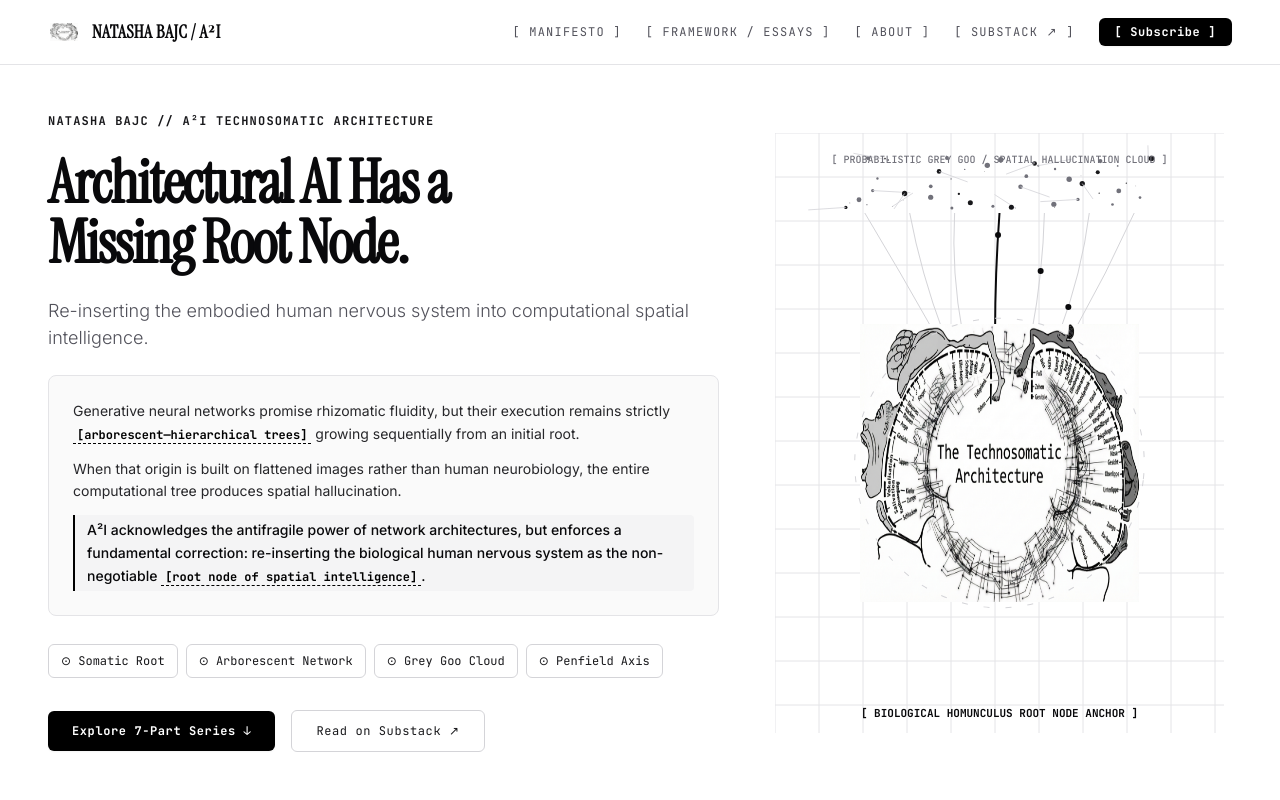
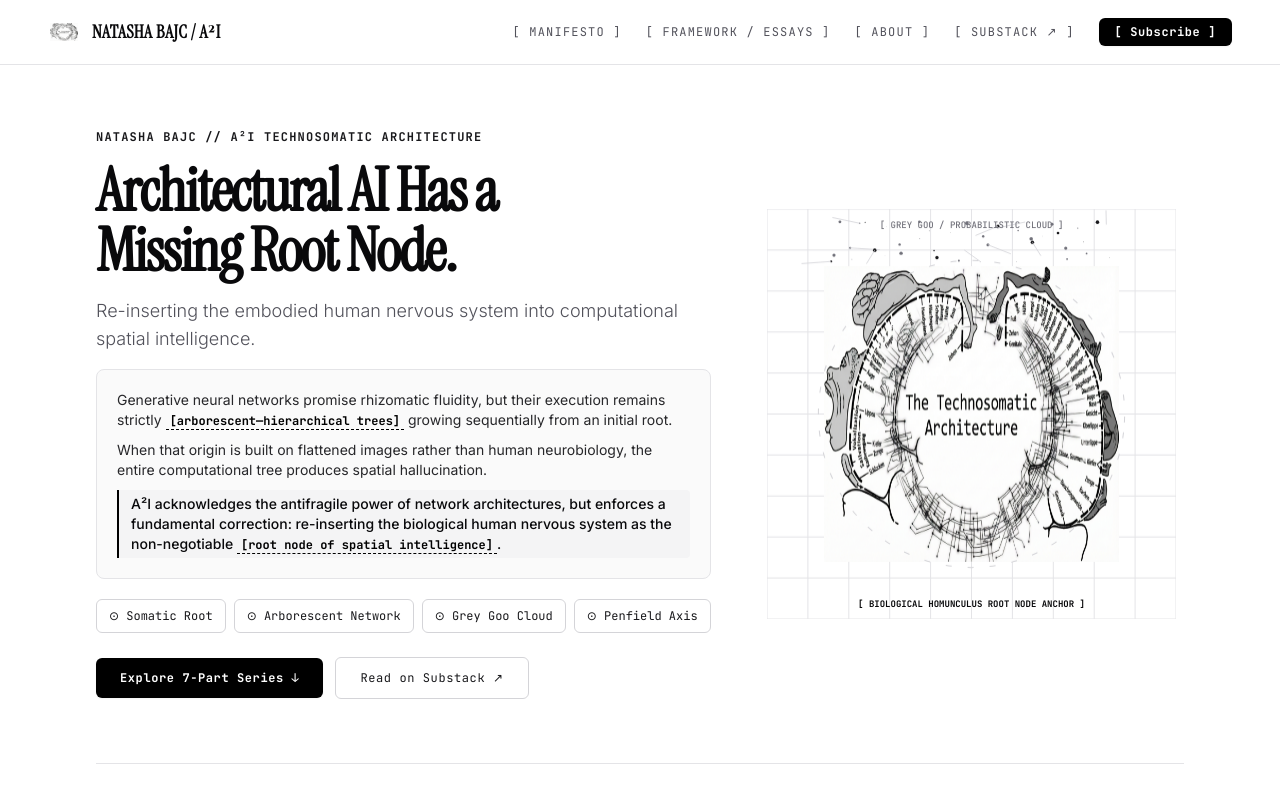
Before and after one commit to nbajc/Technosomatic-writings, a Next.js app: page / in a window 1280 px wide. Shown: the top 800 px of the page. Built offline with nearby package versions, Linux system fonts and the light colour scheme.

Commit message:
Critical Fix: aspect-square 1:1 unsquished Technosomatic Ring logo scaling, compact py-8 md:py-16 padding, max-w-6xl container

```diff
--- a/app/page.tsx
+++ b/app/page.tsx
@@ -44,7 +44,7 @@ export default function Home() {
       <Header onSelectSection={handleSelectSection} />
 
       {/* Main Centered Fluid Responsive Container */}
-      <main className="max-w-7xl mx-auto px-6 md:px-12 bg-white">
+      <main className="max-w-6xl mx-auto px-4 sm:px-6 lg:px-8 bg-white">
         {selectedEssay ? (
           <ReaderView
             essay={selectedEssay}
--- a/components/HeroSection.tsx
+++ b/components/HeroSection.tsx
@@ -11,11 +11,11 @@ export const HeroSection: React.FC<HeroSectionProps> = ({ onExploreClick }) => {
   const [activeNode, setActiveNode] = useState<string | null>(null);
 
   return (
-    <section id="hero" className="w-full min-h-[85vh] py-12 flex flex-col justify-center border-b border-zinc-200 bg-white">
-      <div className="grid grid-cols-1 lg:grid-cols-12 gap-12 items-center">
+    <section id="hero" className="w-full py-8 md:py-16 border-b border-zinc-200 bg-white">
+      <div className="grid grid-cols-1 lg:grid-cols-12 gap-8 lg:gap-12 items-center">
 
-        {/* LEFT COLUMN (Cols 1-7): Clean Editorial Hierarchy */}
-        <div className="lg:col-span-7 space-y-6">
+        {/* LEFT COLUMN (Cols 1-7): Tight Editorial Text Hierarchy */}
+        <div className="lg:col-span-7 flex flex-col justify-center space-y-4">
 
           {/* Small Mono Tagline */}
           <div className="text-xs font-mono-tag tracking-widest text-[#18181B] font-bold uppercase">
@@ -23,18 +23,18 @@ export const HeroSection: React.FC<HeroSectionProps> = ({ onExploreClick }) => {
           </div>
 
           {/* H1 Headline */}
-          <h1 className="text-4xl md:text-6xl font-serif-header font-bold text-[#09090B] leading-tight tracking-tight">
+          <h1 className="text-4xl md:text-5xl lg:text-6xl font-serif-header font-bold text-[#09090B] leading-tight tracking-tight">
             Architectural AI Has a <br />
             Missing Root Node.
           </h1>
 
           {/* Sub-headline */}
-          <p className="text-lg text-zinc-600 font-sans font-light leading-normal">
+          <p className="text-base md:text-lg text-zinc-600 font-sans font-light leading-normal">
             Re-inserting the embodied human nervous system into computational spatial intelligence.
           </p>
 
           {/* Manifesto Body Paragraphs */}
-          <div className="p-6 rounded-lg bg-zinc-50 border border-zinc-200 text-sm leading-relaxed text-zinc-800 space-y-3 shadow-xs">
+          <div className="p-5 rounded-lg bg-zinc-50 border border-zinc-200 text-xs sm:text-sm leading-relaxed text-zinc-800 space-y-2.5 shadow-xs">
             <p>
               Generative neural networks promise rhizomatic fluidity, but their execution remains strictly{' '}
               <button
@@ -94,7 +94,7 @@ export const HeroSection: React.FC<HeroSectionProps> = ({ onExploreClick }) => {
           </div>
 
           {/* CTA Buttons */}
-          <div className="flex flex-wrap items-center gap-4 pt-2">
+          <div className="flex flex-wrap items-center gap-3 pt-2">
             <button
               onClick={onExploreClick}
               className="px-6 py-3 rounded-md bg-[#000000] text-[#FFFFFF] font-mono-tag font-semibold text-xs tracking-wider hover:bg-zinc-800 transition-colors shadow-sm"
@@ -114,9 +114,9 @@ export const HeroSection: React.FC<HeroSectionProps> = ({ onExploreClick }) => {
 
         </div>
 
-        {/* RIGHT COLUMN (Cols 8-12): Native White Canvas/Image Frame with NO dark box container */}
-        <div className="lg:col-span-5 relative flex items-center justify-center">
-          <div className="w-full max-w-lg mx-auto bg-white flex items-center justify-center p-2">
+        {/* RIGHT COLUMN (Cols 8-12): Perfect 1:1 Aspect-Square Unsquished Technosomatic Ring Frame */}
+        <div className="lg:col-span-5 flex items-center justify-center p-2 bg-white">
+          <div className="w-full max-w-[500px] mx-auto bg-white flex items-center justify-center">
             <HomunculusCanvas activeNode={activeNode} />
           </div>
         </div>
--- a/components/HomunculusCanvas.tsx
+++ b/components/HomunculusCanvas.tsx
@@ -30,10 +30,13 @@ export const HomunculusCanvas: React.FC<HomunculusCanvasProps> = ({
     let time = 0;
 
     const resize = () => {
-      const rect = canvas.parentElement?.getBoundingClientRect();
-      if (rect) {
-        canvas.width = rect.width * (window.devicePixelRatio || 1);
-        canvas.height = rect.height * (window.devicePixelRatio || 1);
+      const parent = canvas.parentElement;
+      if (parent) {
+        // Enforce strict 1:1 square dimensions to prevent oval distortion
+        const size = Math.min(parent.clientWidth, 500);
+        const dpr = window.devicePixelRatio || 1;
+        canvas.width = size * dpr;
+        canvas.height = size * dpr;
       }
     };
     resize();
@@ -41,41 +44,40 @@ export const HomunculusCanvas: React.FC<HomunculusCanvasProps> = ({
 
     const render = () => {
       time += 0.008;
-      const width = canvas.width;
-      const height = canvas.height;
-      const centerX = width / 2;
-      const centerY = height / 2 + 30;
+      const size = canvas.width;
+      const centerX = size / 2;
+      const centerY = size / 2;
 
-      ctx.clearRect(0, 0, width, height);
+      ctx.clearRect(0, 0, size, size);
 
       // Pure White Background #FFFFFF
       ctx.fillStyle = '#FFFFFF';
-      ctx.fillRect(0, 0, width, height);
+      ctx.fillRect(0, 0, size, size);
 
       // Crisp Light Grey Grid Lines #E4E4E7
       ctx.strokeStyle = '#E4E4E7';
       ctx.lineWidth = 1;
-      const gridSize = 44;
-      for (let x = 0; x < width; x += gridSize) {
+      const gridSize = size / 10;
+      for (let x = 0; x < size; x += gridSize) {
         ctx.beginPath();
         ctx.moveTo(x, 0);
-        ctx.lineTo(x, height);
+        ctx.lineTo(x, size);
         ctx.stroke();
       }
-      for (let y = 0; y < height; y += gridSize) {
+      for (let y = 0; y < size; y += gridSize) {
         ctx.beginPath();
         ctx.moveTo(0, y);
-        ctx.lineTo(width, y);
+        ctx.lineTo(size, y);
         ctx.stroke();
       }
 
       // 1. TOP PROBABILISTIC "GREY GOO" CLOUD
-      const gooTopY = 50;
-      const gooNumParticles = 50;
+      const gooTopY = size * 0.08;
+      const gooNumParticles = 40;
       for (let i = 0; i < gooNumParticles; i++) {
-        const px = (width * 0.15) + ((i * 41 + Math.sin(time + i) * 22) % (width * 0.7));
-        const py = gooTopY + Math.sin(time * 0.6 + i * 0.3) * 25;
-        const particleRadius = 1.5 + Math.sin(time + i) * 1.2;
+        const px = (size * 0.15) + ((i * 37 + Math.sin(time + i) * 18) % (size * 0.7));
+        const py = gooTopY + Math.sin(time * 0.6 + i * 0.3) * 20;
+        const particleRadius = (1.2 + Math.sin(time + i) * 1) * (size / 500);
 
         ctx.beginPath();
         ctx.arc(px, py, particleRadius, 0, Math.PI * 2);
@@ -83,8 +85,8 @@ export const HomunculusCanvas: React.FC<HomunculusCanvasProps> = ({
         ctx.fill();
 
         if (i % 4 === 0) {
-          const px2 = px + Math.cos(time + i) * 38;
-          const py2 = py + Math.sin(time + i) * 16;
+          const px2 = px + Math.cos(time + i) * 30;
+          const py2 = py + Math.sin(time + i) * 14;
           ctx.beginPath();
           ctx.moveTo(px, py);
           ctx.lineTo(px2, py2);
@@ -95,24 +97,24 @@ export const HomunculusCanvas: React.FC<HomunculusCanvasProps> = ({
       }
 
       // Label for Grey Goo Cloud
-      ctx.font = '500 10px "JetBrains Mono"';
+      ctx.font = `500 ${Math.max(9, size * 0.02)}px "JetBrains Mono"`;
       ctx.fillStyle = '#71717A';
       ctx.textAlign = 'center';
-      ctx.fillText('[ PROBABILISTIC GREY GOO / SPATIAL HALLUCINATION CLOUD ]', centerX, gooTopY - 20);
+      ctx.fillText('[ GREY GOO / PROBABILISTIC CLOUD ]', centerX, gooTopY - 14);
 
       // 2. LAYERED ARBORESCENT NETWORK TREE (Branching down to Biological Root Node)
       const rootX = centerX;
-      const rootY = centerY - 10;
+      const rootY = centerY - (size * 0.02);
 
       const numMainTrunks = 7;
       for (let t = 0; t < numMainTrunks; t++) {
-        const topX = (width * 0.2) + (t * (width * 0.6 / (numMainTrunks - 1)));
-        const topY = gooTopY + 30;
+        const topX = (size * 0.2) + (t * (size * 0.6 / (numMainTrunks - 1)));
+        const topY = gooTopY + 25;
 
         ctx.beginPath();
         ctx.moveTo(topX, topY);
 
-        const ctrlX = (topX + rootX) / 2 + Math.sin(time + t) * 30;
+        const ctrlX = (topX + rootX) / 2 + Math.sin(time + t) * 25;
         const ctrlY = (topY + rootY) / 2;
 
         ctx.quadraticCurveTo(ctrlX, ctrlY, rootX, rootY);
@@ -126,14 +128,14 @@ export const HomunculusCanvas: React.FC<HomunculusCanvasProps> = ({
         const sigY = (1 - signalProgress) * (1 - signalProgress) * topY + 2 * (1 - signalProgress) * signalProgress * ctrlY + signalProgress * signalProgress * rootY;
 
         ctx.beginPath();
-        ctx.arc(sigX, sigY, 3, 0, Math.PI * 2);
+        ctx.arc(sigX, sigY, 2.5, 0, Math.PI * 2);
         ctx.fillStyle = '#09090B';
         ctx.fill();
       }
 
       // 3. ANCHORED SOMATIC ROOT NODE AT HOMUNCULUS BIOLOGICAL AXIS
       ctx.beginPath();
-      ctx.arc(rootX, rootY, 12, 0, Math.PI * 2);
+      ctx.arc(rootX, rootY, size * 0.024, 0, Math.PI * 2);
       ctx.fillStyle = '#FFFFFF';
       ctx.fill();
       ctx.strokeStyle = '#09090B';
@@ -141,26 +143,26 @@ export const HomunculusCanvas: React.FC<HomunculusCanvasProps> = ({
       ctx.stroke();
 
       ctx.beginPath();
-      ctx.arc(rootX, rootY, 5, 0, Math.PI * 2);
+      ctx.arc(rootX, rootY, size * 0.01, 0, Math.PI * 2);
       ctx.fillStyle = '#09090B';
       ctx.fill();
 
       // Pulsing Root Node Ring
       ctx.beginPath();
-      ctx.arc(rootX, rootY, 18 + Math.sin(time * 5) * 5, 0, Math.PI * 2);
+      ctx.arc(rootX, rootY, size * 0.035 + Math.sin(time * 5) * 4, 0, Math.PI * 2);
       ctx.strokeStyle = 'rgba(9, 9, 11, 0.3)';
       ctx.lineWidth = 1;
       ctx.stroke();
 
-      // 4. TECHNOSOMATIC HOMUNCULUS RING LOGO CENTERPIECE
+      // 4. TECHNOSOMATIC HOMUNCULUS RING LOGO CENTERPIECE (Perfect 1:1 Circle)
       const logoImg = logoImageRef.current;
-      const logoSize = Math.min(width, height) * 0.62;
+      const logoSize = size * 0.72; // Perfectly proportioned 1:1 circle
 
       ctx.save();
       ctx.translate(centerX, centerY);
 
       if (logoImg) {
-        // Render literal Technosomatic Logo natively on white background
+        // Render literal Technosomatic Logo natively on white background without oval warping
         ctx.globalAlpha = 1.0;
         ctx.drawImage(logoImg, -logoSize / 2, -logoSize / 2, logoSize, logoSize);
       }
@@ -177,10 +179,10 @@ export const HomunculusCanvas: React.FC<HomunculusCanvasProps> = ({
       ctx.restore();
 
       // Label at bottom
-      ctx.font = '600 11px "JetBrains Mono"';
+      ctx.font = `600 ${Math.max(9, size * 0.022)}px "JetBrains Mono"`;
       ctx.fillStyle = '#09090B';
       ctx.textAlign = 'center';
-      ctx.fillText('[ BIOLOGICAL HOMUNCULUS ROOT NODE ANCHOR ]', centerX, height - 16);
+      ctx.fillText('[ BIOLOGICAL HOMUNCULUS ROOT NODE ANCHOR ]', centerX, size - 12);
 
       animationFrameId = requestAnimationFrame(render);
     };
@@ -194,10 +196,10 @@ export const HomunculusCanvas: React.FC<HomunculusCanvasProps> = ({
   }, [activeNode]);
 
   return (
-    <div className="relative w-full h-[600px] flex items-center justify-center overflow-hidden bg-white">
+    <div className="relative w-full aspect-square max-w-[500px] mx-auto block flex items-center justify-center overflow-hidden bg-white">
       <canvas
         ref={canvasRef}
-        className="w-full h-full cursor-crosshair mix-blend-multiply"
+        className="w-full h-full object-contain aspect-square max-w-[500px] mx-auto block cursor-crosshair mix-blend-multiply"
       />
     </div>
   );
```
